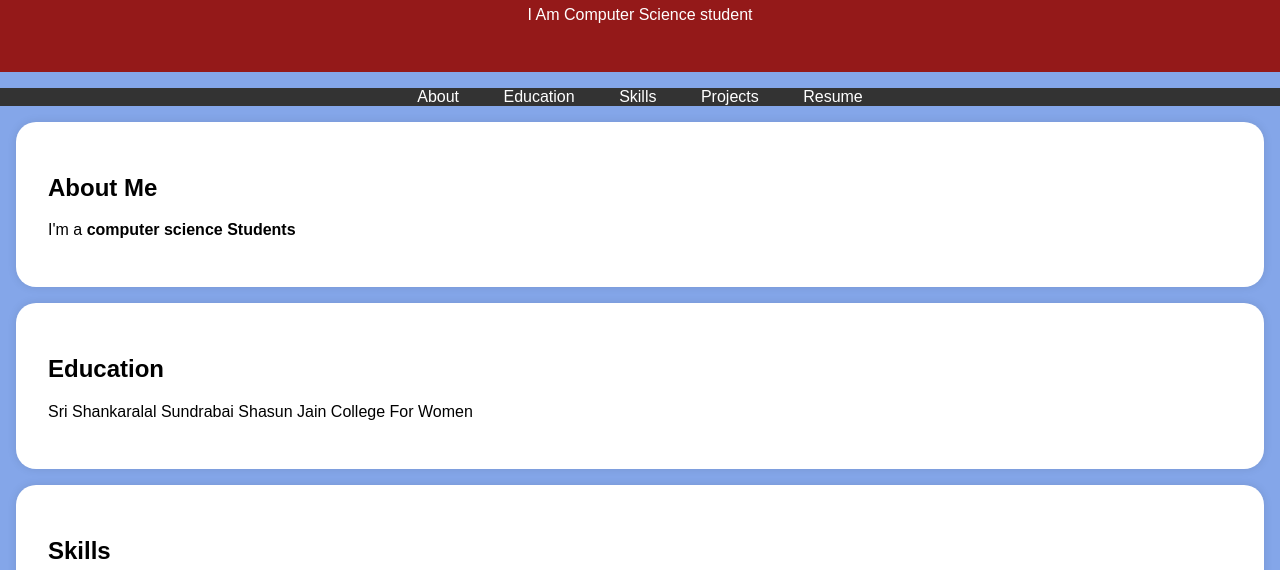
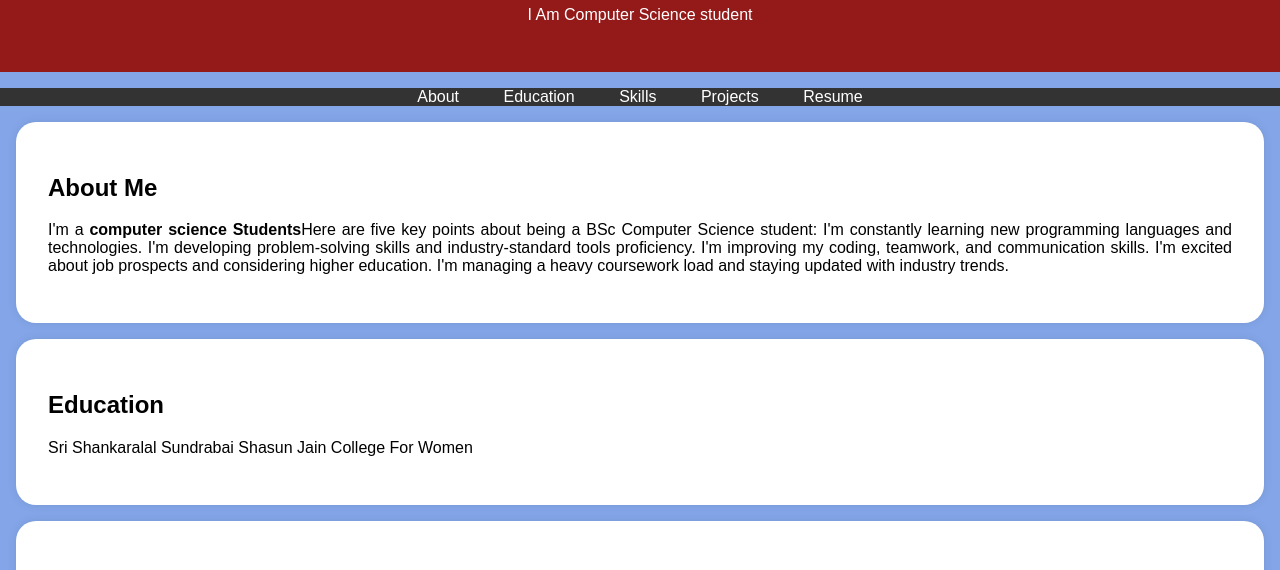
Before and after one commit to sandsandhiya/digital-portfolio, a plain HTML site: page index.html in a window 1280 px wide. Shown: the part 145-715 px from the top of the page. Drawn offline with Linux system fonts and the light colour scheme.

Commit message:
Update index.html

```diff
--- a/index.html
+++ b/index.html
@@ -232,7 +232,13 @@
 
             <h2>About Me</h2>
 
-            <p>I'm a <b> computer science Students</b>
+            <p>I'm a <b> computer science Students</b>Here are five key points about being a BSc Computer Science student:
+
+I'm constantly learning new programming languages and technologies.
+I'm developing problem-solving skills and industry-standard tools proficiency.
+I'm improving my coding, teamwork, and communication skills.
+I'm excited about job prospects and considering higher education.
+I'm managing a heavy coursework load and staying updated with industry trends.
             </p>
 
 
```
